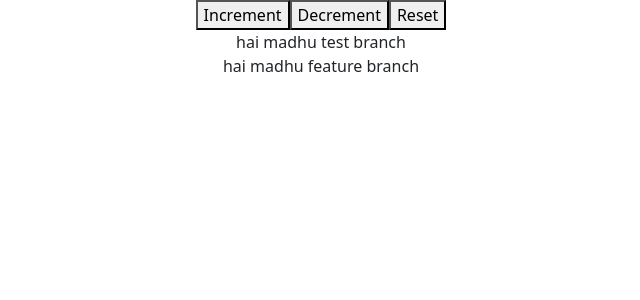
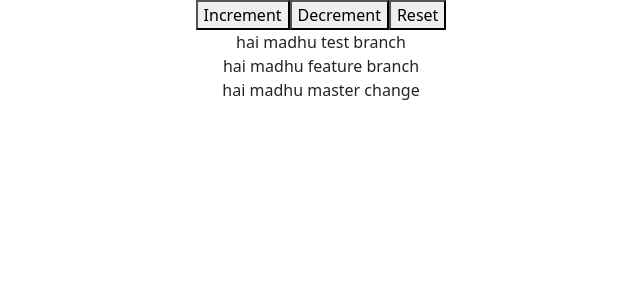
Before and after one commit to kvmadhu1/practice, a React (Create React App) app: page / in a window 1280 px wide. Shown: the top 300 px of the page, without its empty margins (319-959 px from the left). Built offline with nearby package versions, Linux system fonts and the light colour scheme.

Commit message:
master branch changed

```diff
--- a/src/App.js
+++ b/src/App.js
@@ -61,6 +61,7 @@ function App() {
       <CounterOne />
       <div>hai madhu test branch</div>
       <div>hai madhu feature branch</div>
+      <div>hai madhu master change</div>
 
 
       {/* <UserContext.Provider value={'madhu k v'} >
```
